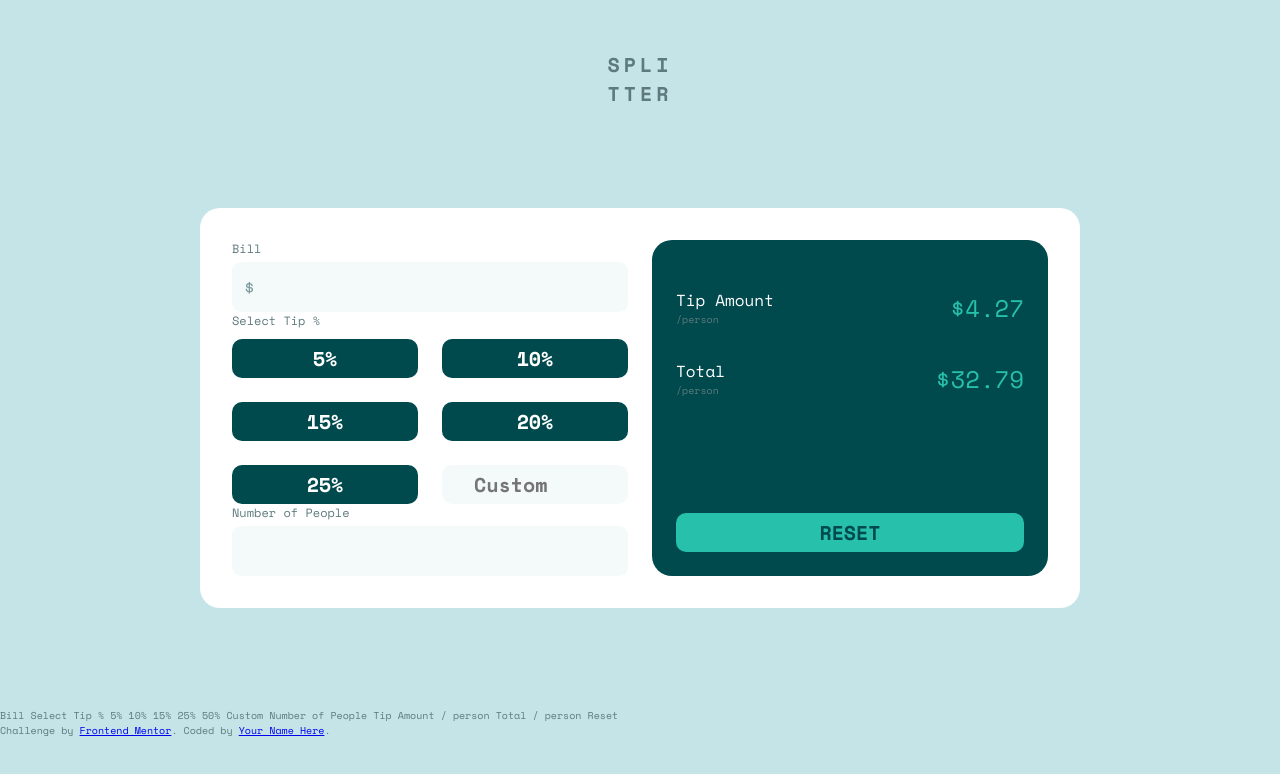
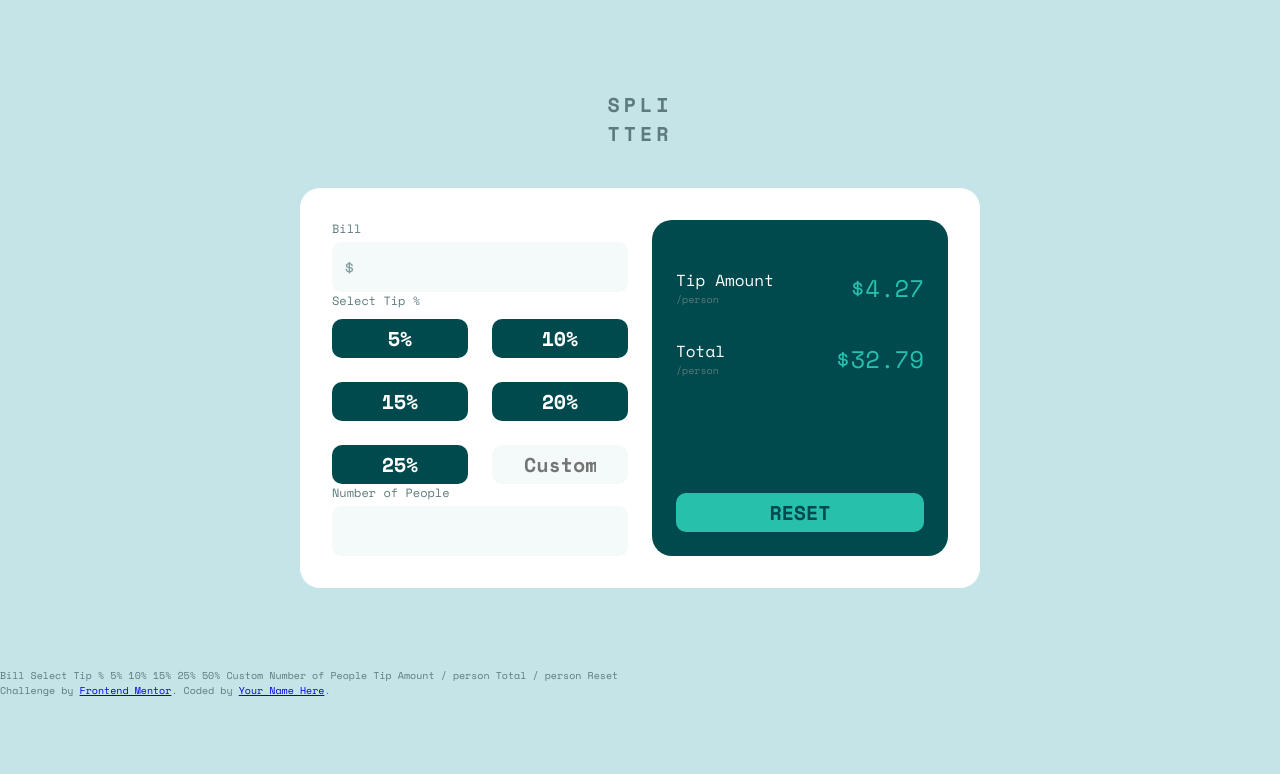
Before and after one commit to MatthewPCope/Tip_Calculator_App, a plain HTML site: page index.html in a window 1280 px wide. Drawn offline with nearby package versions, Linux system fonts and the light colour scheme.

Commit message:
clean up

```diff
--- a/index.html
+++ b/index.html
@@ -15,11 +15,11 @@
 
 </head>
 <body>
-  <h1>
-    <span>SPLI</span><br>
-    <span>TTER</span>
-  </h1>
   <main class="main">
+    <h1>
+      <span>SPLI</span><br>
+      <span>TTER</span>
+    </h1>
     <div class="container">
       <div class="two-column-grid">
         <div class="bill-amount-section">
--- a/style.css
+++ b/style.css
@@ -22,11 +22,13 @@ body {
 }
 h1{
     text-align: center;
-    margin-top: 5rem;
+    margin-top: 4rem;
     letter-spacing: 4px;
+    margin-bottom: 4rem;
 }
 .main{
     display: flex;
+    flex-direction: column;
     justify-content: center;
     align-items: center;
 }
@@ -143,7 +145,10 @@ h1{
 }
 @media(min-width:48em){
     .main{
-        padding: 10rem 20rem;
+        padding: 5rem 30rem;
+        display: flex;
+        flex-direction: column;
+        margin-bottom: 3rem;
     }
     .container{
         display: grid;
```
